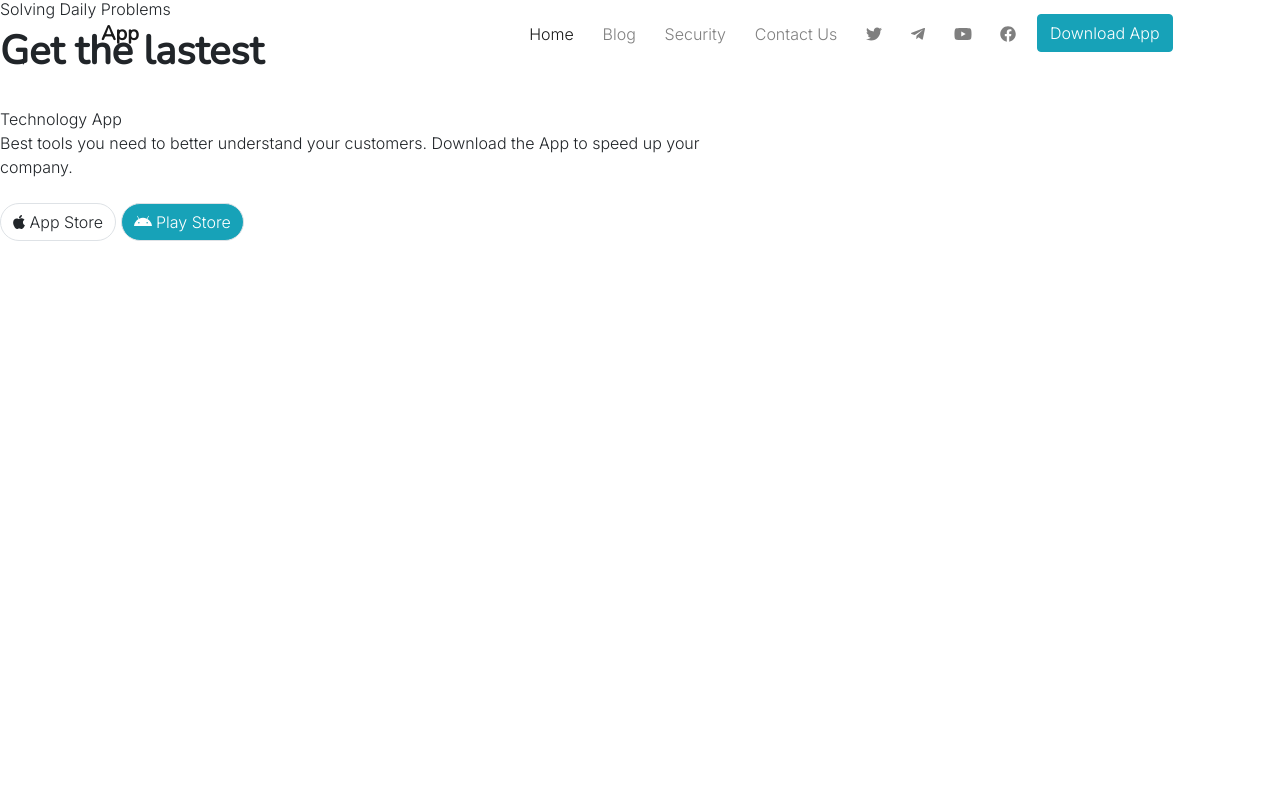
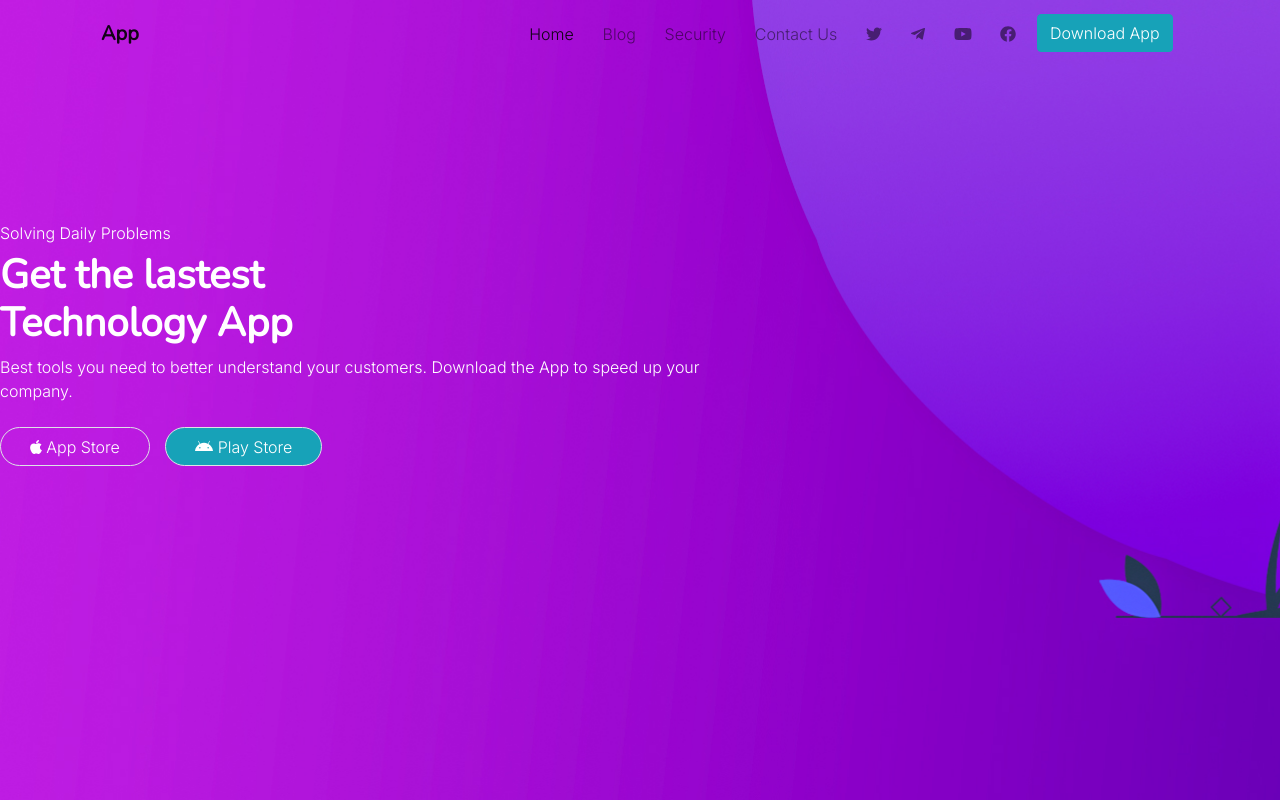
Before and after one commit to tolgaaksoy/Responsive-Web-Design, a website: page index.html in a window 1280 px wide. Drawn offline with nearby package versions, Linux system fonts and the light colour scheme.

Commit message:
backgrounimg added, banner template added, bug-fix

```diff
--- a/index.html
+++ b/index.html
@@ -85,16 +85,17 @@
                             <div class="text-lg-left text-center">
                                 <h6>Solving Daily Problems</h6>
                                 <h1 class="h1 font-nun font-size-3">
-                                    Get the lastest
-                                </h1><br>
-                                Technology App
+									Get the lastest
+									<br>
+									Technology App
+                                </h1>
                             </h1>
                             <p class="width-lg-50">
                                 Best tools you need to better understand your customers. Download the App to
                                 speed up your company.
                             </p>
                             <div class="buttons">
-                                <a href="#" class="btn border rounded-pill my-2">
+                                <a href="#" class="btn text-white border rounded-pill my-2 ">
                                     <span>
                                         <i class="fab fa-apple"></i> App Store
                                     </span>
--- /dev/null
+++ b/sass/include/_banner.scss
@@ -0,0 +1,29 @@
+/*TEMPLATE BANNER*/
+
+#banner {
+    background-image: url('../../assets/backgroundimg1.jpg');
+    background-size: cover;
+    background-repeat:no-repeat;
+}
+
+.space{
+    display:flex;
+    justify-content:center;
+    padding-top: 14rem;
+    width : 100%;
+    height: 800px;
+    color: white;
+
+    .buttons{
+        >a{
+            margin-right:.7rem;
+            padding: .4rem 1.8rem;
+            &:hover{
+                background: white !important;
+                >span{
+                    color: $dark;
+                }
+            }
+        }
+    }
+}
--- a/sass/style.scss
+++ b/sass/style.scss
@@ -16,3 +16,4 @@
 @import './include/variables';
 @import './include/header';
 @import './include/global';
+@import './include/banner';
```
Also changed, not shown: css/style.css, 1 other file.
